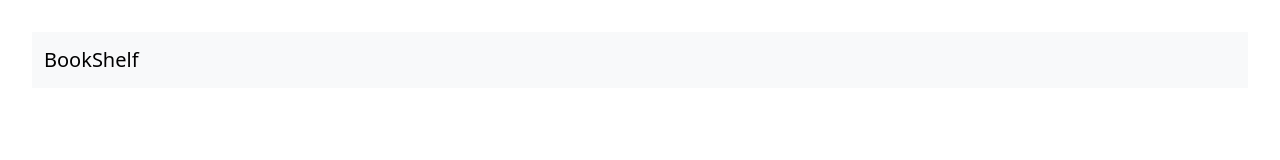
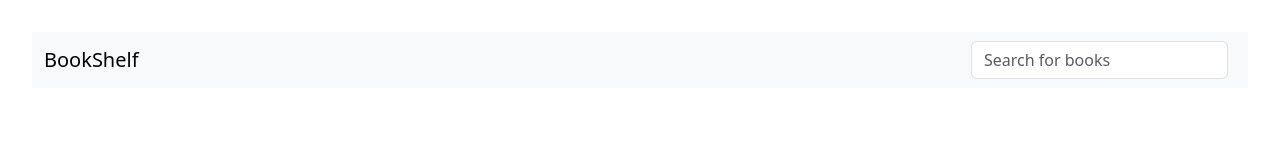
Before and after one commit to rajeevsubbian/React, a React (Vite) app in the folder bookshelf/: page / in a window 1280 px wide. Shown: the top 160 px of the page. Built offline with nearby package versions, Linux system fonts and the light colour scheme; no server answers.

Commit message:
Search value passed is working via page

```diff
--- a/bookshelf/src/App.jsx
+++ b/bookshelf/src/App.jsx
@@ -8,25 +8,29 @@ import { useEffect } from "react";
 function App() {
   //url: https://www.googleapis.com/books/v1/volumes?q=javascript
   const [books, setBooks] = useState([]);
-  const [query, setQuery] = useState("Python");
+  const [searchTerm, setSearchTerm] = useState("Python");
 
   useEffect(() => {
     fetchBooks();
     // console.log("BOOKS::", books);
-  }, [query]);
+  }, [searchTerm]);
 
   const fetchBooks = async () => {
     const res = await fetch(
-      `https://www.googleapis.com/books/v1/volumes?q=${query}`
+      `https://www.googleapis.com/books/v1/volumes?q=${searchTerm}`
     );
     const data = await res.json();
     setBooks(data.items || []);
     console.log("BOOKS fetched:", data.items); // ✅ this logs the correct books
   };
 
+  function handleSearch(query) {
+    setSearchTerm(query);
+  }
+
   return (
     <>
-      <NavBar />
+      <NavBar onSearch={handleSearch} />
       <Footer />
     </>
   );
--- a/bookshelf/src/components/NavBar.jsx
+++ b/bookshelf/src/components/NavBar.jsx
@@ -1,12 +1,14 @@
 import React from "react";
+import SearchBar from "./SearchBar";
 
-function NavBar() {
+function NavBar({ onSearch }) {
   return (
     <nav className="navbar navbar-expand-lg navbar-light bg-light">
       <div className="container-fluid">
         <a className="navbar-brand" href="#">
           BookShelf
         </a>
+        <SearchBar onSearch={onSearch} />
       </div>
     </nav>
   );
--- /dev/null
+++ b/bookshelf/src/components/SearchBar.jsx
@@ -0,0 +1,24 @@
+import { useState } from "react";
+
+function SearchBar({ onSearch }) {
+  const [searchTerm, setSearchTerm] = useState("");
+
+  function handleSubmit(event) {
+    event.preventDefault();
+    onSearch(searchTerm);
+  }
+
+  return (
+    <form onSubmit={handleSubmit} className="d-flex">
+      <input
+        className="form-control me-2"
+        type="text"
+        value={searchTerm}
+        onChange={(e) => setSearchTerm(e.target.value)}
+        placeholder="Search for books"
+      />
+    </form>
+  );
+}
+
+export default SearchBar;
```
